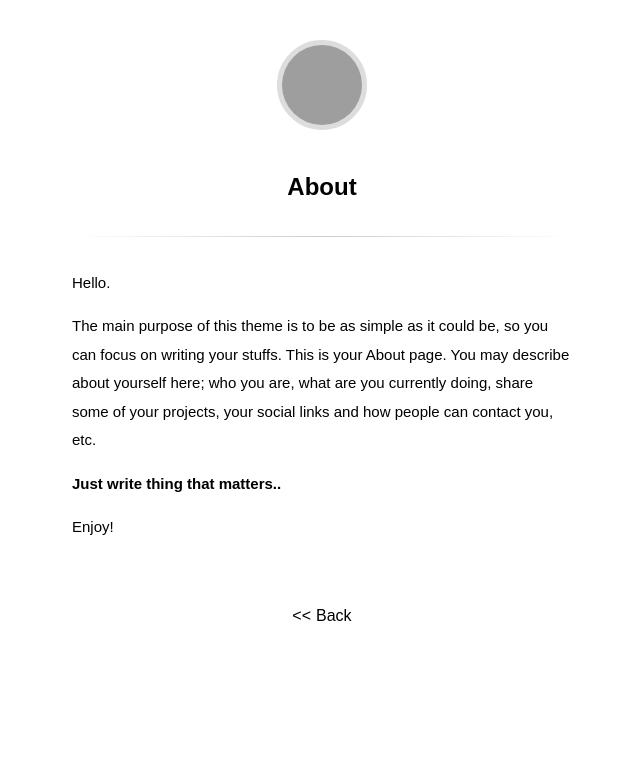
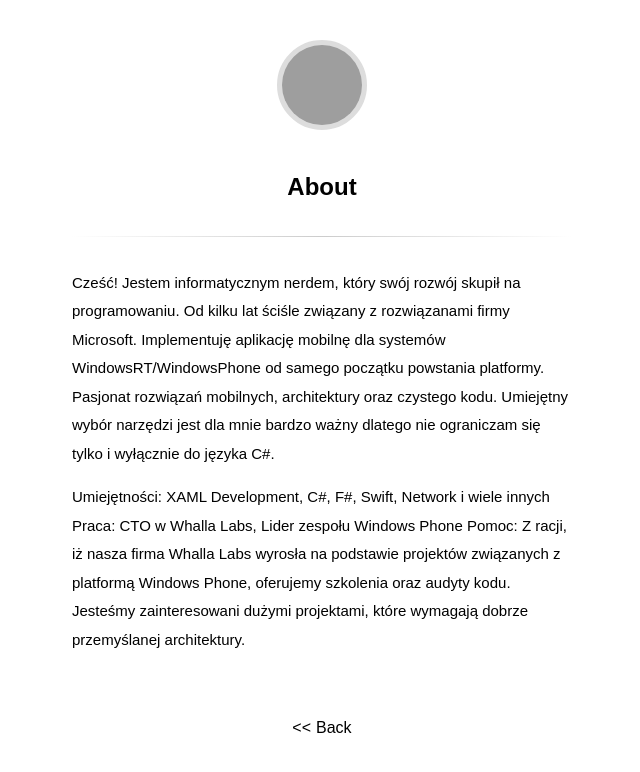
Before and after one commit to karolszmaj/karolszmaj.github.com, a Jekyll site: the page built from about.md, in a window 1280 px wide, cut to the strip 0-772 px from the top of the page. Shown: the whole strip, without its empty margins (318-958 px from the left). Built offline with Jekyll 4.4.1, drawn with Linux system fonts in a browser that asks for light colours; some web fonts are replaced; grey boxes are pictures that could not be loaded.

Commit message:
Update about.md
changed about.md

```diff
--- a/about.md
+++ b/about.md
@@ -2,11 +2,10 @@
 layout: page
 title: About
 ---
+Cześć!
+Jestem informatycznym nerdem, który swój rozwój skupił na programowaniu. Od kilku lat ściśle związany z rozwiązanami firmy Microsoft. Implementuję aplikację mobilnę dla systemów WindowsRT/WindowsPhone od samego początku powstania platformy.
+Pasjonat rozwiązań mobilnych, architektury oraz czystego kodu. Umiejętny wybór narzędzi jest dla mnie bardzo ważny dlatego nie ograniczam się tylko i wyłącznie do języka C#.
 
-Hello.
-
-The main purpose of this theme is to be as simple as it could be, so you can focus on writing your stuffs. This is your About page. You may describe about yourself here; who you are, what are you currently doing, share some of your projects, your social links and how people can contact you, etc.
-
-**Just write thing that matters..**
-
-Enjoy!
+Umiejętności: XAML Development, C#, F#, Swift, Network i wiele innych
+Praca: CTO w Whalla Labs, Lider zespołu Windows Phone
+Pomoc: Z racji, iż nasza firma Whalla Labs wyrosła na podstawie projektów związanych z platformą Windows Phone, oferujemy szkolenia oraz audyty kodu. Jesteśmy zainteresowani dużymi projektami, które wymagają dobrze przemyślanej architektury.
```
